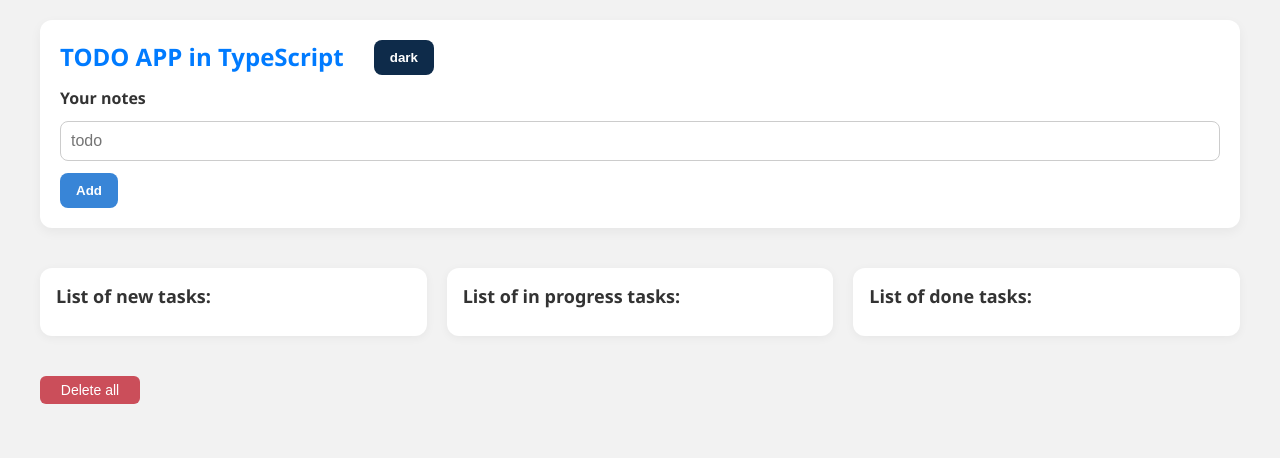
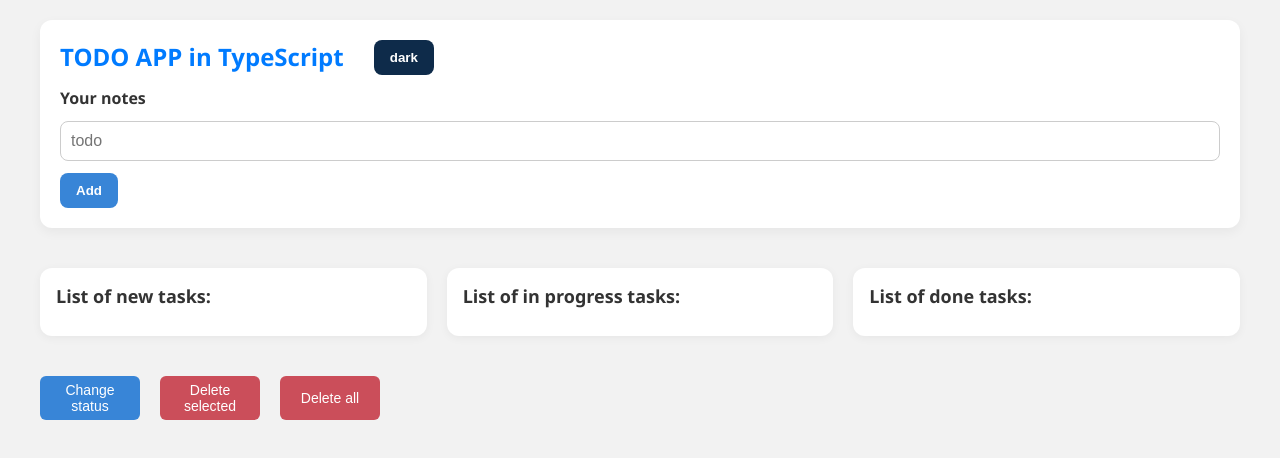
Before and after one commit to karolina-rachuta/todo_ts, a React (Create React App) app: page / in a window 1280 px wide. Shown: the top 458 px of the page. Built offline with nearby package versions, Linux system fonts and the light colour scheme.

Commit message:
feat: adding buttons to bulk change status and delete

```diff
--- a/src/App.css
+++ b/src/App.css
@@ -5,7 +5,7 @@
     --button: #0e2b4a;
 }
 
-body[data-theme="dark"] {
+body[data-theme='dark'] {
     --bg-color: #121212;
     --text-color: #f2f2f2;
     --card-bg: #1e1e1e;
@@ -19,7 +19,7 @@ body[data-theme="dark"] {
 }
 
 body {
-  font-family: "Segoe UI", Tahoma, Geneva, Verdana, sans-serif;
+    font-family: 'Segoe UI', Tahoma, Geneva, Verdana, sans-serif;
     background: var(--bg-color); /* zmienione */
     color: var(--text-color);
     padding: 20px;
@@ -220,8 +220,15 @@ body {
     }
 }
 
+.button_container {
+    width: 100%;
+    display: flex;
+    gap: 20px;
+    justify-content: flex-start;
+
+    .changeStatus,
+    .deleteSelected,
     .deleteAll {
-  background-color: #cb4e5a;
         color: white;
         padding: 6px 10px;
         border: none;
@@ -234,7 +241,19 @@ body {
             transform 0.1s ease;
     }
 
+    .changeStatus {
+        background-color: #3885d7;
+    }
+    .changeStatus:hover {
+        background-color: #0056b3;
+    }
+    .deleteSelected,
+    .deleteAll {
+        background-color: #cb4e5a;
+    }
+    .deleteSelected:hover,
     .deleteAll:hover {
         background-color: #c82333;
         transform: translateY(-1px);
     }
+}
--- a/src/App.tsx
+++ b/src/App.tsx
@@ -55,6 +55,30 @@ function App() {
 
     function handleDelete(idToDelete: string): void {
         setExistingTasks((prev) => prev.filter((task) => task.id !== idToDelete));
+    }
+
+    function handleChangeStatusOfSelected(): void {
+        setExistingTasks(prev => prev.map((task) => {
+            if (!task.selected) return task;
+            let newStatus: TaskStatus;
+            switch (task.status) {
+                case "new":
+                    newStatus = "in progress";
+                    break;
+                case "in progress":
+                    newStatus = "done";
+                    break;
+                case "done":
+                    newStatus = "new";
+                    break;
+            }
+            return { ...task, status: newStatus }
+        }
+        ))
+    }
+
+    function handleDeleteSelected(): void {
+        setExistingTasks(prev => prev.filter(task => !task.selected))
     }
 
     function handleDeleteAll() {
@@ -133,10 +157,19 @@ function App() {
                     onChangeTaskStatus={handleChangeTaskStatus}
                 />
             </div>
-            <button type="button" className="deleteAll" onClick={handleDeleteAll}>
-                Delete all
-            </button>
+            <div className="button_container">
+                <button type="button" className="changeStatus" onClick={handleChangeStatusOfSelected}>
+                    Change status
+                </button>
+                <button type="button" className="deleteSelected" onClick={handleDeleteSelected}>
+                    Delete selected
+                </button>
+                <button type="button" className="deleteAll" onClick={handleDeleteAll}>
+                    Delete all
+                </button>
+            </div>
         </div>
     );
 }
+
 export default App;
```
Lines whose indentation alone changed are shown as unchanged.
